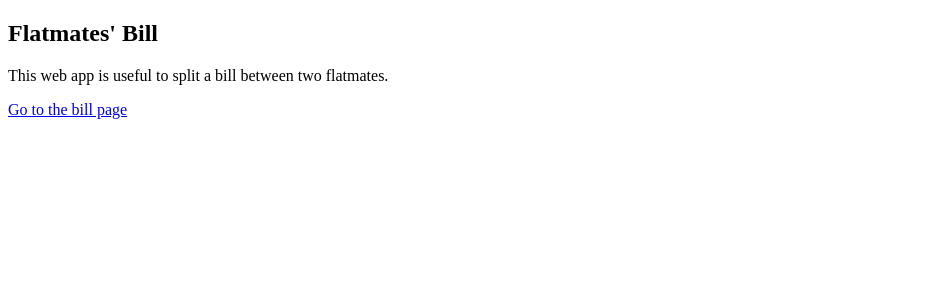
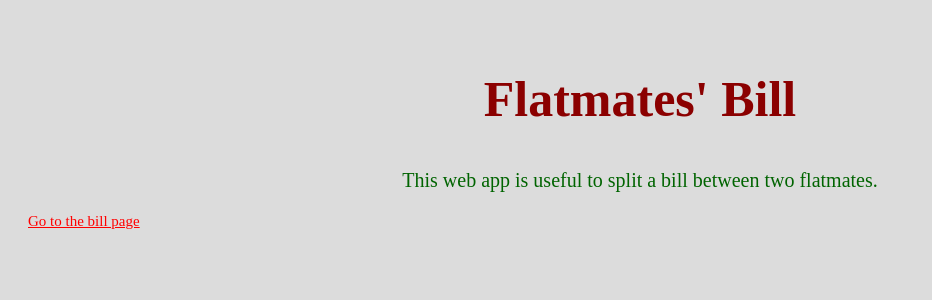
Before and after one commit to Andrew-Kole/fllatmates-bill-web, a Flask app: page / in a window 1280 px wide. Shown: the top 300 px of the page, without its empty margins (0-932 px from the left). Run offline with Flask 3, Linux system fonts and the light colour scheme.

Commit message:
cosmetic changes

```diff
--- a/static/main.css
+++ b/static/main.css
@@ -1,10 +1,27 @@
 h2 {
-    color: darkgrey;
+    color: darkred;
     text-align: center;
+    font-family: "Javanese Text";
     font-size: 50px;
 }
 
+p {
+    color: darkgreen;
+    text-align: center;
+    font-family: "Javanese Text";
+    font-size: 20px;
+}
+
+label{
+    color: red;
+    font-family: "Javanese Text";
+    font-size: 15px;
+}
+
 input[type=text] {
+    color: brown;
+    background-color: black;
+    border-color: darkblue;
     width: 100%;
     padding: 8px 8px;
     margin: 10px 0;
@@ -12,15 +29,20 @@ input[type=text] {
 
 input[type=submit]{
     width: 100%;
-    background-color: YellowGreen;
+    background-color: darkgoldenrod;
     color: White;
     padding: 12px 12px;
     border: none;
     border-radius: 6px;
+}
 
+a {
+    color: red;
+    font-family: "Javanese Text";
+    font-size: 15px;
 }
 
 body {
-    background-color: GhostWhite;
+    background-color: gainsboro;
     padding: 20px;
 }
--- a/templates/index.html
+++ b/templates/index.html
@@ -3,6 +3,8 @@
 <head>
     <meta charset="UTF-8">
     <title>Home page</title>
+    <link rel="stylesheet" href="static/main.css">
+
 </head>
 <body>
     <h2>Flatmates' Bill</h2>
--- a/templates/results.html
+++ b/templates/results.html
@@ -3,6 +3,7 @@
 <head>
     <meta charset="UTF-8">
     <title>Title</title>
+    <link rel="stylesheet" href="static/main.css">
 </head>
 <body>
     {{name1}} pays {{amount1}} <br>
```
